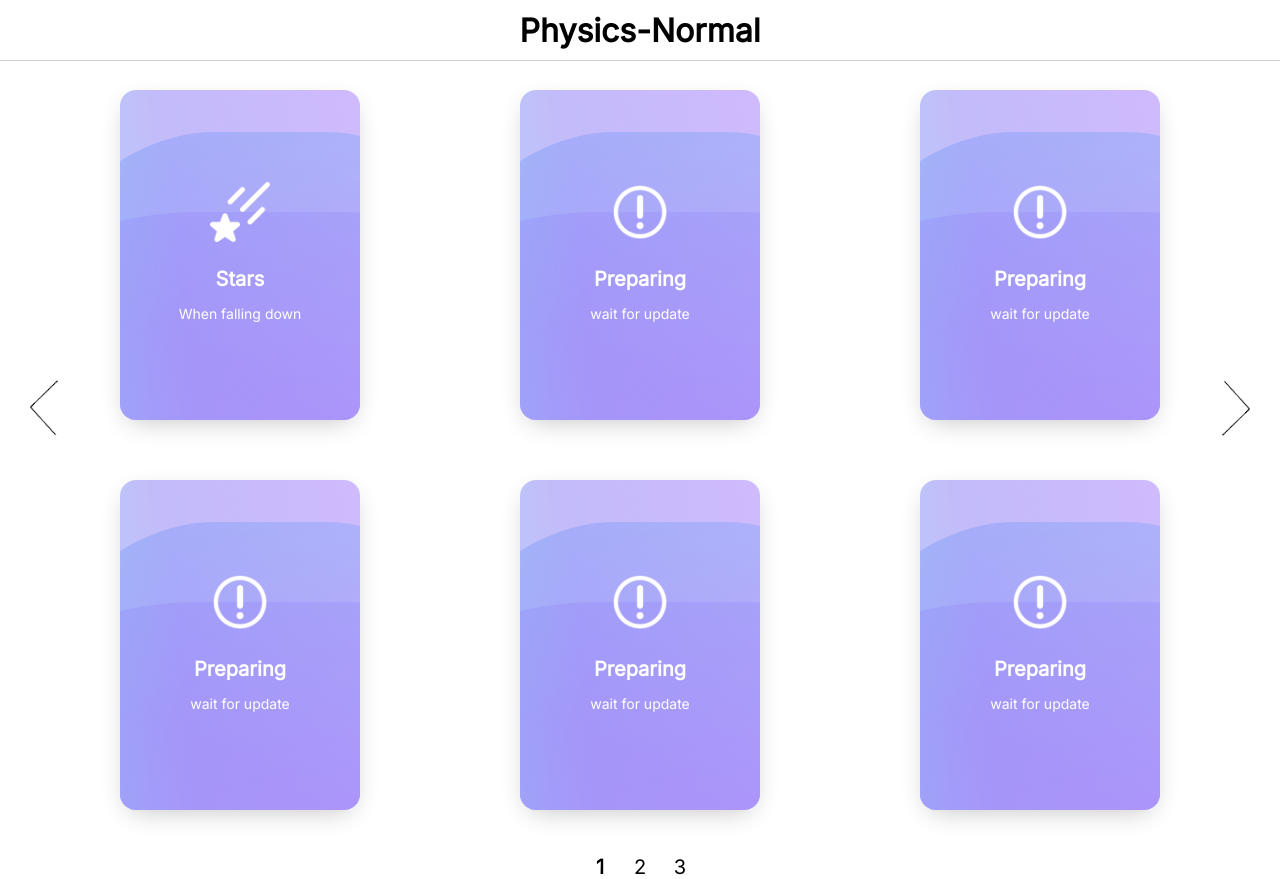
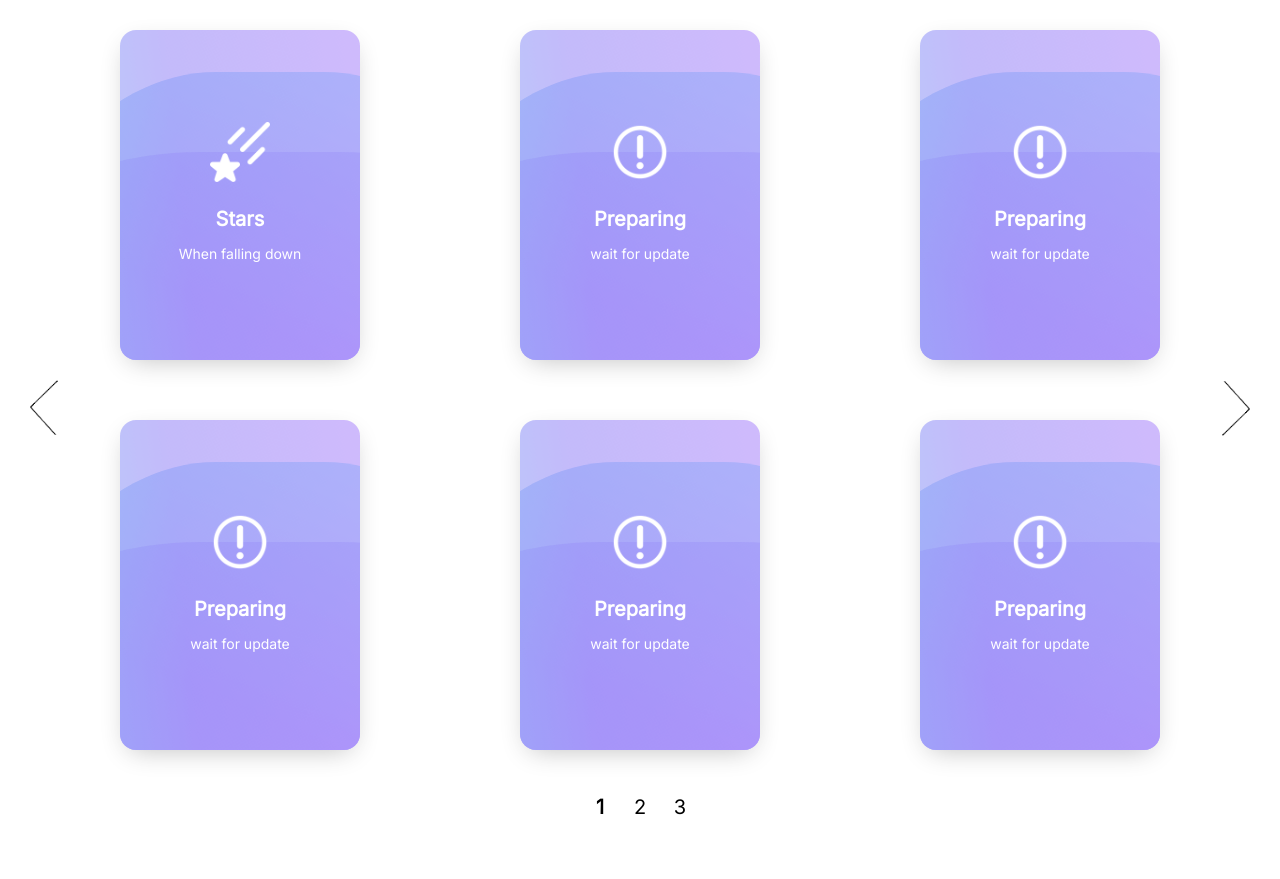
Before and after one commit to BadangGit/PPT-Project, a Vue app in the folder normal/: page / in a window 1280 px wide. After the commit the page ends 819 px from the top, so only its background shows below. Built offline with nearby package versions, Linux system fonts and the light colour scheme.

Commit message:
delete main-nav

```diff
--- a/normal/src/App.vue
+++ b/normal/src/App.vue
@@ -1,10 +1,6 @@
-<script lang="ts"></script>
+<script lang="ts" setup></script>
 
 <template>
-  <nav class="main-nav">
-    <router-link class="nav-title" to="/"> Physics-Normal </router-link>
-  </nav>
-
   <router-view></router-view>
 </template>
 
@@ -17,28 +13,4 @@
   -ms-user-select: none;
   user-select: none;
 }
-
-.main-nav {
-  margin: 0px;
-  width: 100%;
-  min-width: 1200px;
-  height: 60px;
-  cursor: default;
-
-  outline: solid 0.5px #cfcfcf;
-}
-
-.nav-title {
-  height: 100%;
-
-  display: flex;
-  justify-content: center;
-  align-items: center;
-
-  font-size: 32px;
-  font-weight: 700;
-  color: inherit;
-
-  text-decoration: none;
-}
 </style>
```
